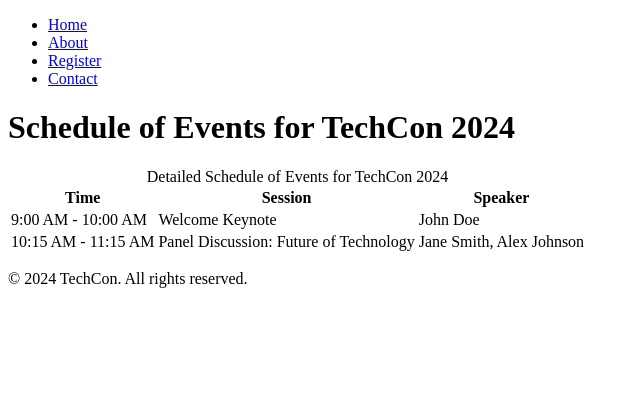
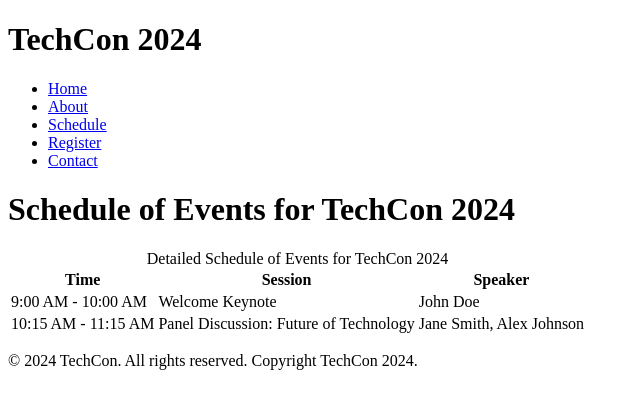
Before and after one commit to Ahmedraafa/TechCon_HTML, a plain HTML site: page techcon_website/schedule.html in a window 1280 px wide. Shown: the whole page, without its empty margins (0-640 px from the left). Drawn offline with Linux system fonts and the light colour scheme.

Commit message:
Update schedule.html

```diff
--- a/techcon_website/schedule.html
+++ b/techcon_website/schedule.html
@@ -3,20 +3,22 @@
 <head>
     <meta charset="UTF-8">
     <meta name="viewport" content="width=device-width, initial-scale=1.0">
-    <title>Schedule - TechCon 2024</title>
-    <link rel="stylesheet" href="styles.css"> <!-- Link to your stylesheet -->
+    <title>TechCon 2024</title>
 </head>
 <body>
     <header>
+        <h1>TechCon 2024</h1>
         <nav>
             <ul>
                 <li><a href="index.html">Home</a></li>
                 <li><a href="about.html">About</a></li>
+                <li><a href="schedule.html">Schedule</a></li>
                 <li><a href="register.html">Register</a></li>
                 <li><a href="contact.html">Contact</a></li>
             </ul>
         </nav>
     </header>
+
 
     <main>
         <h1>Schedule of Events for TechCon 2024</h1>
@@ -47,7 +49,7 @@
     </main>
 
     <footer>
-        <p>&copy; 2024 TechCon. All rights reserved.</p>
+        <p>&copy; 2024 TechCon. All rights reserved. Copyright TechCon 2024.</p>
     </footer>
 </body>
 </html>
```
